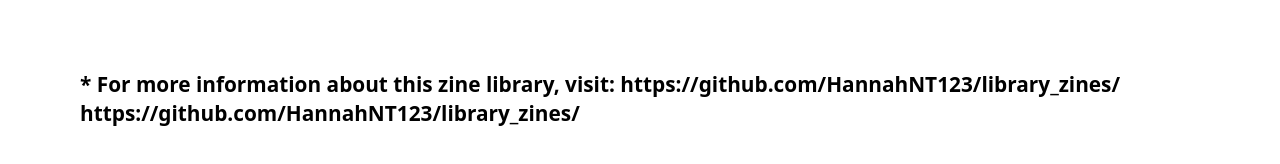
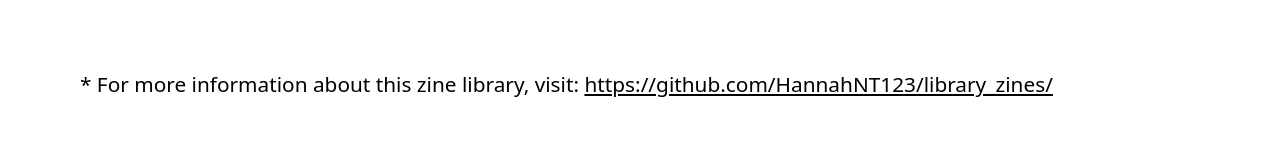
Before and after one commit to HannahNT123/library_zines, a plain HTML site: page index.html in a window 1280 px wide. Shown: the part 7003-7167 px from the top of the page. Drawn offline with Linux system fonts and the light colour scheme.

Commit message:
Make footnote non-bold

```diff
--- a/index.html
+++ b/index.html
@@ -71,9 +71,9 @@
     }
 
     footer {
-      margin-top: 80px; /* reduced space */
-      font-size: 1.3rem; /* same as subtitle */
-      font-weight: bold;
+      margin-top: 80px;      /* spacing above footnote */
+      font-size: 1.3rem;     /* same as subtitle */
+      font-weight: normal;   /* NOT bold */
       line-height: 1.4;
     }
 
@@ -103,7 +103,7 @@
 
 <footer>
   * For more information about this zine library, visit:
-  https://github.com/HannahNT123/library_zines/
+  <a href="https://github.com/HannahNT123/library_zines/">
     https://github.com/HannahNT123/library_zines/
   </a>
 </footer>
```
